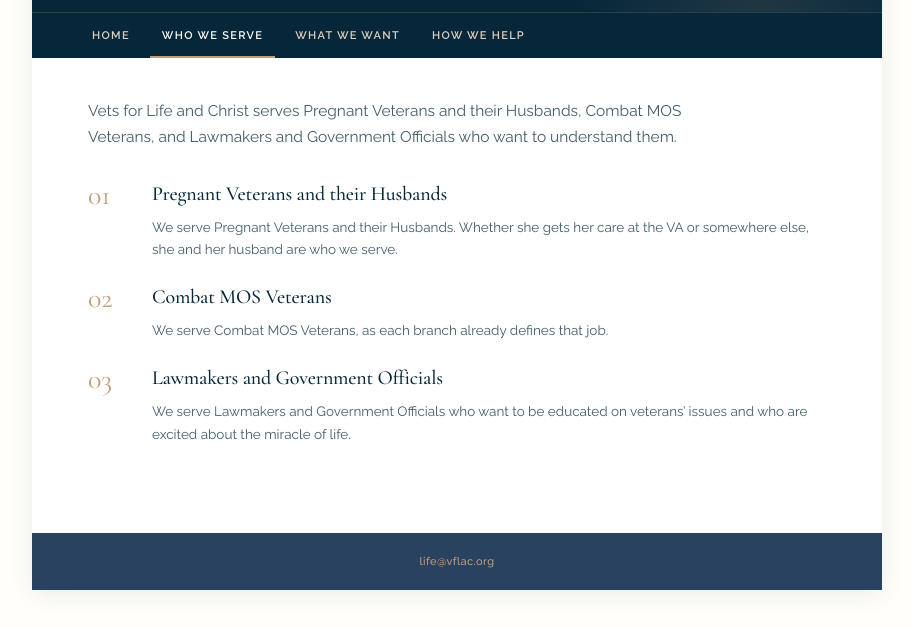
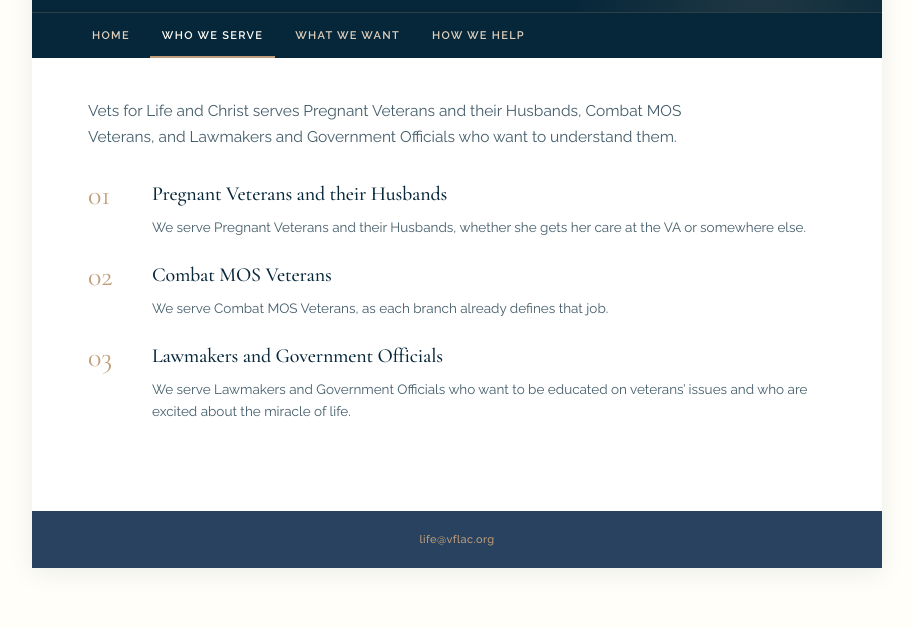
Before and after one commit to gracchistrategies/vflac, a plain HTML site: page who-we-serve.html in a window 1280 px wide. Shown: the part 156-784 px from the top of the page, without its empty margins (183-1096 px from the left). Drawn offline with nearby package versions, Linux system fonts and the light colour scheme.

Commit message:
Drop the repeated line about who the pregnancy item serves.

```diff
--- a/who-we-serve.html
+++ b/who-we-serve.html
@@ -32,7 +32,7 @@
         <div class="policy-num">01</div>
         <div>
           <h3>Pregnant Veterans and their Husbands</h3>
-          <p>We serve Pregnant Veterans and their Husbands. Whether she gets her care at the VA or somewhere else, she and her husband are who we serve.</p>
+          <p>We serve Pregnant Veterans and their Husbands, whether she gets her care at the VA or somewhere else.</p>
         </div>
       </div>
 
```
